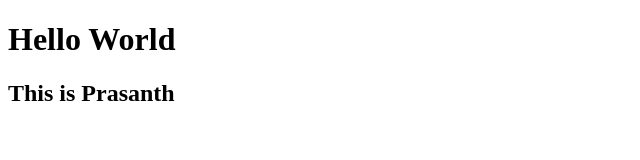
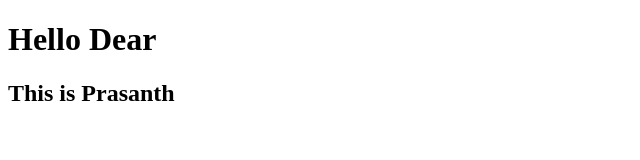
Before and after one commit to Prasanthki95/GitHub, a plain HTML site: page VSGit/index.html in a window 1280 px wide. Shown: the full height of the page, 0-640 px from the left. Drawn offline with Linux system fonts and the light colour scheme.

Commit message:
Files modified

```diff
--- a/VSGit/index.html
+++ b/VSGit/index.html
@@ -7,7 +7,7 @@
     <title>Document</title>
 </head>
 <body>
-    <h1>Hello World</h1>
+    <h1>Hello Dear</h1>
 
     <h2>This is Prasanth</h2>
 
```
